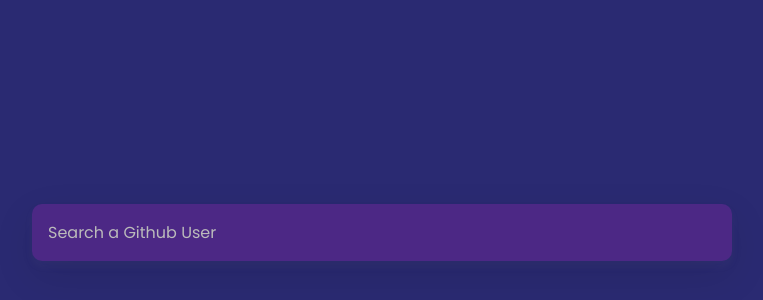
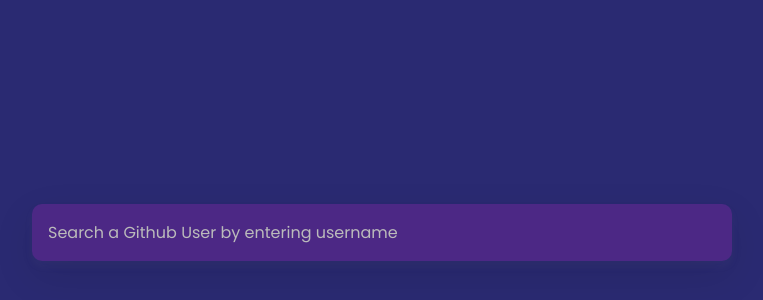
Before and after one commit to ChandanKushwaha98/github-profiles, a plain HTML site: page index.html in a window 1280 px wide. Shown: the part 152-452 px from the top of the page, without its empty margins (258-1021 px from the left). Drawn offline with nearby package versions, Linux system fonts and the light colour scheme.

Commit message:
Changed the placeholder

```diff
--- a/index.html
+++ b/index.html
@@ -10,7 +10,7 @@
 
 <body>
     <form class="user-form" id="form">
-        <input type="text" id="search" placeholder="Search a Github User">
+        <input type="text" id="search" placeholder="Search a Github User by entering username">
     </form>
 
     <main id="main"></main>
```
